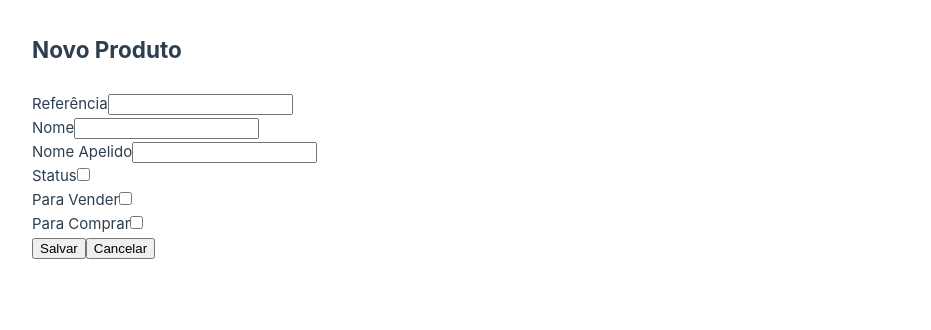
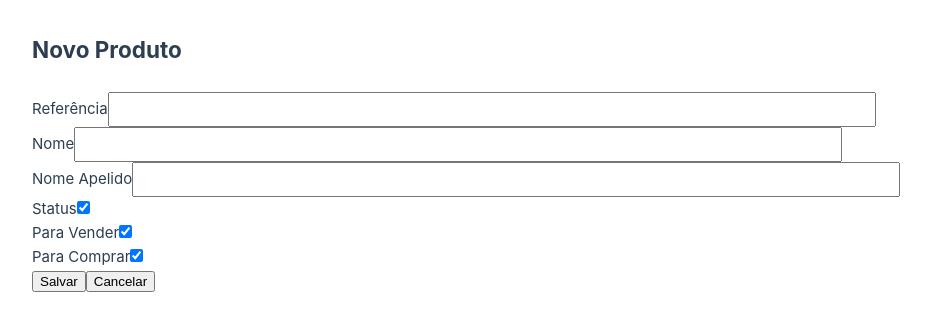
Before and after one commit to gabrielwbenatti/erpnatti-web, a Vue app: page /products/create in a window 1280 px wide. Shown: the top 330 px of the page, without its empty margins (0-931 px from the left). Built offline with nearby package versions, Linux system fonts and the light colour scheme.

Commit message:
avanços no desenvolvimeno

```diff
--- a/src/views/products/Create.vue
+++ b/src/views/products/Create.vue
@@ -1,4 +1,34 @@
 <script setup>
+import router from '@/router';
+import { ref } from 'vue';
+
+const reference = ref("")
+const name = ref("")
+const nameAlias = ref("")
+const status = ref(true)
+const toSell = ref(true)
+const toBuy = ref(true)
+
+async function save() {
+    await fetch('http://localhost:9000/products', {
+        method: "POST",
+        body: JSON.stringify({
+            reference: reference.value,
+            name: name.value,
+            nameAlias: nameAlias.value,
+            status: status.value,
+            toSell: toSell.value,
+            toBuy: toBuy.value
+        }),
+        headers: {
+            "Content-type": "application/json; charset=UTF-8"
+        }
+    }).then(res => {
+        if (res.status === 201) {
+            router.back()
+        }
+    })
+}
 </script>
 
 <template>
@@ -10,37 +40,44 @@
 
         <div>
             <label for="reference">Referência</label>
-            <input type="text" name="reference" id="reference" autocomplete="off">
+            <input type="text" name="reference" id="reference" autocomplete="off" v-model="reference"
+                class="input__text">
         </div>
 
         <div>
             <label for="name">Nome</label>
-            <input type="text" name="name" id="name" autocomplete="off">
+            <input type="text" name="name" id="name" autocomplete="off" v-model="name" class="input__text">
         </div>
 
         <div>
             <label for="nameAlias">Nome Apelido</label>
-            <input type="text" name="nameAlias" id="nameAlias" autocomplete="off">
+            <input type="text" name="nameAlias" id="nameAlias" autocomplete="off" v-model="nameAlias"
+                class="input__text">
         </div>
 
         <div>
             <label for="status">Status</label>
-            <input type="checkbox" name="status" id="status">
+            <input type="checkbox" name="status" id="status" v-model="status">
         </div>
 
-        <div>
+        <div style="display: block;">
             <label for="toSell">Para Vender</label>
-            <input type="checkbox" name="toSell" id="toSell">
+            <input type="checkbox" name="toSell" id="toSell" v-model="toSell">
         </div>
 
         <div>
             <label for="toBuy">Para Comprar</label>
-            <input type="checkbox" name="toBuy" id="toBuy">
+            <input type="checkbox" name="toBuy" id="toBuy" v-model="toBuy">
         </div>
 
-        <button type="button">Salvar</button>
-        <button type="button">Cancelar</button>
+        <button type="button" @click="save">Salvar</button>
+        <button type="button" @click="router.back()">Cancelar</button>
     </main>
 </template>
 
-<style scoped></style>
+<style scoped>
+.input__text {
+    padding: 8px;
+    width: 60vw;
+}
+</style>
--- a/src/views/products/List.vue
+++ b/src/views/products/List.vue
@@ -24,7 +24,7 @@ onMounted(async () => { await fetchProducts() })
         <br>
 
         <div class="listing">
-            <div v-for="product in products" @click="showModal">
+            <div v-for="product in products" :key="product.rowid">
                 <div class="listing__card">
                     <div> {{ product.reference }}</div>
                     <div class="listing__card-title">
```
